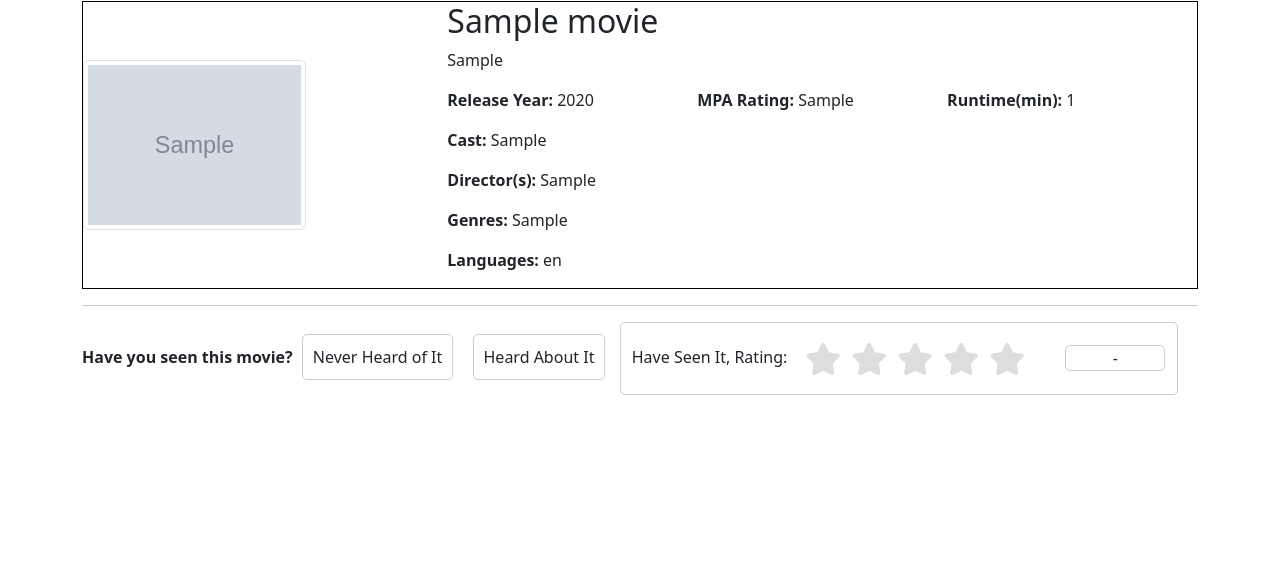
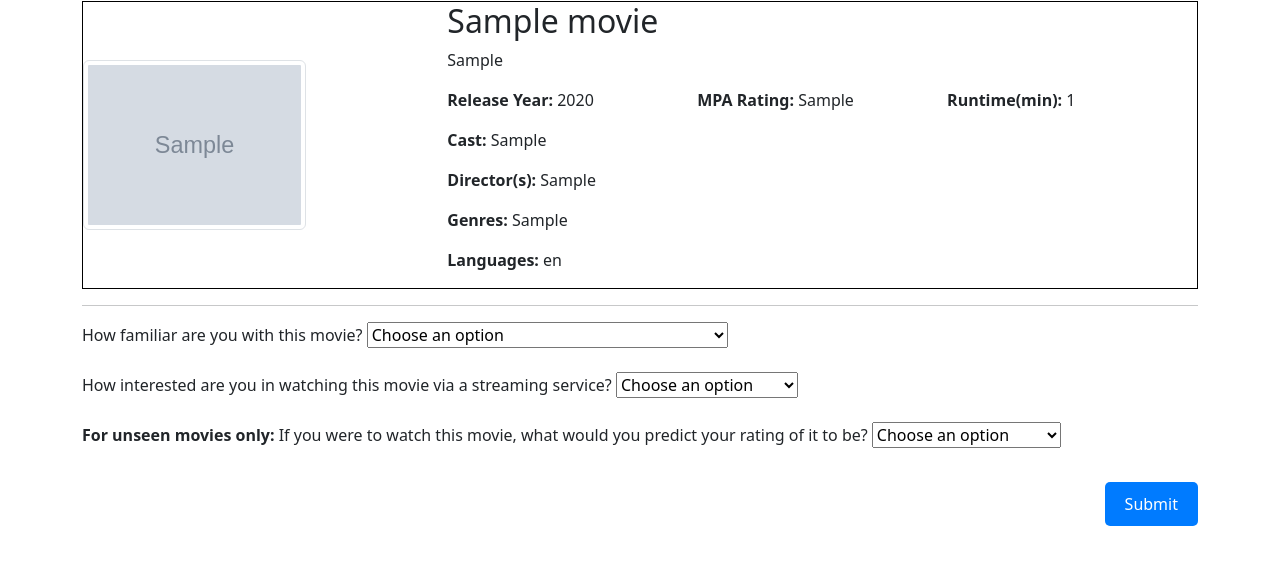
Before and after one commit to maancham/IRMrec, a Django app: template movies/templates/movies/item.html in a window 1280 px wide. Shown: the part 64-629 px from the top of the page. Run offline with Django 4.2, Linux system fonts and the light colour scheme; the template is opened without the code that fills it: values that come from a table or form of the project are taken from there, others are empty; tables that the repository leaves empty hold one stand-in row (values such as "Sample post"); grey boxes marked "Sample" are stand-in pictures; some libraries are stand-ins or nearby versions.

Commit message:
update item page form

```diff
--- a/movies/templates/movies/item.html
+++ b/movies/templates/movies/item.html
@@ -32,128 +32,19 @@
         display: flex;
     }
 
-
-    /****** Style Star Rating Widget *****/
-
-    .rating {
-        border: none;
-        float: left;
-    }
-
-    .rating > input { display: none; }
-    .rating > label:before {
-        margin: 0 10px 0 0;
-        font-size: 2em;
-        font-family: "Font Awesome 6 Free";
-        display: inline-block;
-        content: "\f005";
-    }
-
-    .rating > .half:before {
-        content: "\f089";
-        position: absolute;
-    }
-
-    .rating > label {
-        color: #ddd;
-        float: right;
-        cursor: pointer;
-    }
-
-
-    /***** CSS Magic to Highlight Stars on Hover *****/
-    .rating > input:checked ~ label, /* show gold star when clicked */
-    .rating:not(:checked) > label:hover, /* hover current star */
-    .rating:not(:checked) > label:hover ~ label { color: #dcad1a;  } /* hover previous stars in list */
-
-    .rating > input:checked + label:hover, /* hover current star when changing rating */
-    .rating > input:checked ~ label:hover,
-    .rating > label:hover ~ input:checked ~ label /* lighten current selection */
-    .rating > input:checked ~ label:hover ~ label { color: #dcad1a;  }
-
-
-    /* Reset styling when hovering outside star zone */
-    .rating:hover > label:not(:hover) {
-        color: #ddd;
+    .submit-button {
+        background-color: #007bff; /* Use a blue-ish color for the button background */
+        color: #fff; /* Text color is white */
+        padding: 10px 20px; /* Add some padding to make the button larger */
+        border: none; /* Remove the default button border */
+        border-radius: 5px; /* Rounded corners */
+        cursor: pointer; /* Add a pointer cursor when hovering over the button */
+        float: right; /* Float the button to the right */
+        margin-top: 10px; /* Add some top margin to separate it from the dropdowns */
     }
 
 
 
-    .radio-container {
-        display: inline-block;
-        margin-right: 10px;
-        margin-left: 5px;
-    }
-
-    .radio-container label {
-        display: block;
-        border: 1px solid #ccc;
-        border-radius: 5px;
-        padding: 10px;
-        text-align: center;
-        cursor: pointer;
-    }
-
-    .radio-container input[type="radio"] {
-        display: none;
-    }
-
-    .radio-container input[type="radio"]:checked + label {
-        background-color: #337ab7;
-        color: #fff;
-    }
-
-    .radio-container:hover {
-        background-color: #bbb;
-    }
-
-
-
-
-    .checkbox-group {
-        display: flex;
-        flex-wrap: wrap;
-    }
-
-    .checkbox-box {
-        position: relative;
-        display: block;
-        margin-right: 1em;
-        margin-bottom: 1em;
-        cursor: pointer;
-    }
-
-    .checkbox-box input[type="radio"] {
-        position: absolute;
-        opacity: 0;
-        cursor: pointer;
-    }
-
-    .checkbox-box .checkbox-label {
-        display: block;
-        height: 2em;
-        width: 10em;
-        line-height: 2em;
-        text-align: center;
-        /* background-color: #ddd; */
-        border: 1px solid #aaa;
-        border-radius: 4px;
-        transition: background-color 0.3s ease;
-    }
-
-    .checkbox-box input[type="radio"]:checked + .checkbox-label {
-        background-color: #337ab7;
-        color: #fff;
-    }
-
-    .checkbox-box:hover .checkbox-label {
-        background-color: #bbb;
-    }
-
-
-    .button:hover {
-        background-color: #bbb;
-    }
 </style>
 {% endblock %}
 
@@ -194,7 +85,7 @@
         </div>
     </div>
 
-
+    <!-- TODO: change this part: -->
     {% if interaction_exists %}
     <div id="previousFeedback">
         <h3 style="margin-top: 10px;">Previous feedback:</h3>
@@ -216,69 +107,68 @@
     <form method="POST" id="input-form" {% if interaction_exists %}style="display:none;"{% endif %}>
         {% csrf_token %}
 
-        <div class="form-group" id="seen-rating-fields">
-            <label><strong>Have you seen this movie?</strong></label>
-            <div class="radio-container">
-                <input type="radio" id="never-heard" name="seen_status" value="Never">
-                <label for="never-heard">Never Heard of It</label>
-            </div>
-            <div class="radio-container">
-                <input type="radio" id="just-heard" name="seen_status" value="Heared">
-                <label for="just-heard">Heard About It</label>
-            </div>
-            <div style="border: 1px solid #ccc; border-radius: 5px; padding: 1%; display: inline-block; width: 50%;">
-                <div style="display: flex; flex-direction: row;">
-                    <label style="flex: 2; margin-top: 2%;">Have Seen It, Rating:</label>
-                    <div style="flex: 3;">
-                        <fieldset class="rating" id="rating-field">
-                            <input type="radio" id="seen-and-rated" name="seen_status" value="Seen" style="display:none">
-                            <input type="radio" id="star5" name="rating" value= 5 /><label class="full" for="star5" title="Must Watch - 5"></label>
-                            <input type="radio" id="star4half" name="rating" value= 4.5 /><label class="half" for="star4half" title="Must Watch - 4.5"></label>
-                            <input type="radio" id="star4" name="rating" value= 4 /><label class="full" for="star4" title="Good - 4"></label>
-                            <input type="radio" id="star3half" name="rating" value= 3.5 /><label class="half" for="star3half" title="Good - 3.5"></label>
-                            <input type="radio" id="star3" name="rating" value= 3 /><label class="full" for="star3" title="OK - 3"></label>
-                            <input type="radio" id="star2half" name="rating" value= 2.5 /><label class="half" for="star2half" title="OK - 2.5"></label>
-                            <input type="radio" id="star2" name="rating" value= 2 /><label class="full" for="star2" title="Poor - 2"></label>
-                            <input type="radio" id="star1half" name="rating" value= 1.5 /><label class="half" for="star1half" title="Poor - 1.5"></label>
-                            <input type="radio" id="star1" name="rating" value= 1 /><label class="full" for="star1" title="Awful - 1"></label>
-                            <input type="radio" id="starhalf" name="rating" value= 0.5 /><label class="half" for="starhalf" title="Awful - 0.5"></label>
-                        </fieldset>
-                    </div>
-                    <div style="flex: 2; max-width: 100px; margin-top: 2%;">
-                        <div id="rating-preview" style="border: 1px solid #ccc; border-radius: 5px; text-align: center;">-</div>
-                    </div>
-                </div>
-            </div>
+        <div class="form-group" id="familiar-fields">
+            <label>How familiar are you with this movie?</label>
+            <select id="familiar-select" name="seen_rating">
+                <option value="">Choose an option</option>
+                <option value="Never">Never heard of it</option>
+                <option value="Familiar">Familiar with movie</option>
+                <option value="Very familiar">Very familiar (read reviews, seen trailers, etc.)</option>
+                <option value="Seen - 0.5">Seen the movie - 0.5 stars (Awful)</option>
+                <option value="Seen - 1">Seen the movie - 1 star (Awful)</option>
+                <option value="Seen - 1.5">Seen the movie - 1.5 stars (Poor)</option>
+                <option value="Seen - 2">Seen the movie - 2 stars (Poor)</option>
+                <option value="Seen - 2.5">Seen the movie - 2.5 stars (OK)</option>
+                <option value="Seen - 3">Seen the movie - 3 stars (OK)</option>
+                <option value="Seen - 3.5">Seen the movie - 3.5 stars (Good)</option>
+                <option value="Seen - 4">Seen the movie - 4 stars (Good)</option>
+                <option value="Seen - 4.5">Seen the movie - 4.5 stars (Must Watch)</option>
+                <option value="Seen - 5">Seen the movie - 5 stars (Must Watch)</option>
+            </select>
+
+            <!-- Hidden input fields -->
+            <input type="hidden" name="familiarity" id="familiarity-input">
+            <input type="hidden" name="seen_status" id="seen-status-input">
+            <input type="hidden" name="rating" id="rating-input">
+
         </div>
 
+        <br>
 
-        <div class="form-group" id="likely-feedback-field" style="display:none;">
-            <br>
-            <label for="likely_to_watch" style="padding-bottom: 5px;"><strong>If we were to recommend this movie to you, what would be your reaction?</strong></label>
-            <div class="checkbox-group">
-              <label class="checkbox-box">
-                <input type="radio" name="likely_to_watch" value="Awful/Horrible">
-                <span class="checkbox-label">Awful/Horrible</span>
-              </label>
-              <label class="checkbox-box">
-                <input type="radio" name="likely_to_watch" value="Disappointed">
-                <span class="checkbox-label">Disappointed</span>
-              </label>
-              <label class="checkbox-box">
-                <input type="radio" name="likely_to_watch" value="Not Interested">
-                <span class="checkbox-label">Not Interested</span>
-              </label>
-              <label class="checkbox-box">
-                <input type="radio" name="likely_to_watch" value="Interested">
-                <span class="checkbox-label">Interested</span>
-              </label>
-              <label class="checkbox-box">
-                <input type="radio" name="likely_to_watch" value="Very Interested">
-                <span class="checkbox-label">Very Interested</span>
-              </label>
-            </div>
+        <div class="form-group" id="watch-fields">
+            <label>How interested are you in watching this movie via a streaming service?</label>
+            <select id="watch-select" name="will_to_watch">
+                <option value="">Choose an option</option>
+                <option value="Not interested">Not interested</option>
+                <option value="Somewhat interested">Somewhat interested</option>
+                <option value="Interested">Interested</option>
+                <option value="Very interested">Very interested</option>
+                <option value="Extremely interested">Extremely interested</option>
+            </select>
         </div>
 
+        <br>
+
+        <div class="form-group" id="rating-fields">
+            <label><strong>For unseen movies only:</strong> If you were to watch this movie, what would you predict your rating of it to be?</label>
+            <select id="unseen-rating-select" name="unseen_rating_select">
+                <option value="">Choose an option</option>
+                <option value="0.5">0.5 stars (Awful)</option>
+                <option value="1">1 star (Awful)</option>
+                <option value="1.5">1.5 stars (Poor)</option>
+                <option value="2">2 stars (Poor)</option>
+                <option value="2.5">2.5 stars (OK)</option>
+                <option value="3">3 stars (OK)</option>
+                <option value="3.5">3.5 stars (Good)</option>
+                <option value="4">4 stars (Good)</option>
+                <option value="4.5">4.5 stars (Must Watch)</option>
+                <option value="5">5 stars (Must Watch)</option>
+            </select>
+        </div>
+
+        <br>
+
+        <button type="submit" class="submit-button">Submit</button>
 
     </form>
 
@@ -288,71 +178,124 @@
 
     <script>
 
-        const seenRatingField = document.getElementById('seen-rating-fields');
-        const SeenBoxes = document.querySelectorAll('input[name="seen_status"]');
-        const likelyfeedbackField = document.getElementById('likely-feedback-field');
-        const ratingStars = document.querySelectorAll('input[name="rating"]');
-        const radioButtons = document.querySelectorAll('input[name="likely_to_watch"]');
-        const editPrevButton = document.getElementById('editPreviousButton');
-        const ratingField = document.getElementById("rating-field");
-        const ratingPreview = document.getElementById("rating-preview");
+        const familiarSelect = document.getElementById('familiar-select');
+        const watchSelect = document.getElementById('watch-select');
+        const familiarityInput = document.getElementById('familiarity-input');
+        const seenStatusInput = document.getElementById('seen-status-input');
+        const ratingInput = document.getElementById('rating-input');
+        const unseenRatingInput = document.getElementById('unseen-rating-select');
+        const form = document.getElementById('input-form');
 
-        let hasClickedOnRating = false;
+
+        familiarSelect.addEventListener('change', function () {
+            const selectedValue = this.value;
+
+            if (selectedValue.startsWith('Seen')) {
+                const [_, ratingValue] = selectedValue.split(' - ');
+
+                familiarityInput.value = 'Seen';
+                seenStatusInput.value = true;
+                ratingInput.value = parseFloat(ratingValue);
+            } else {
+                familiarityInput.value = selectedValue;
+                seenStatusInput.value = false;
+            }
+        });
+
+        familiarSelect.addEventListener('change', (event) => {
+            if (seenStatusInput.value === 'true') {
+                unseenRatingInput.disabled = true; // Enable the unseen rating input
+            } else {
+                unseenRatingInput.disabled = false; // Disable the unseen rating input
+            }
+        });
+
+        unseenRatingInput.addEventListener('change', function () {
+            ratingInput.value = parseFloat(this.value);
+        });
 
 
 
-        if (editPrevButton) {
-            editPrevButton.addEventListener('click', () => {
-                document.getElementById('previousFeedback').style.display = 'none';
-                document.getElementById('input-form').style.display = 'block';
-            });
-        }
-
-
-        ratingField.addEventListener("mouseover", function(event) {
-            star_title = document.elementFromPoint(event.clientX, event.clientY).title;
-            ratingPreview.innerHTML = star_title;
-        });
-
-        ratingField.addEventListener("click", function(event) {
-            star_title = document.elementFromPoint(event.clientX, event.clientY).title;
-            ratingPreview.innerHTML = star_title;
-            hasClickedOnRating = true;
-        });
-
-        ratingField.addEventListener("mouseout", function(event) {
-            if (!hasClickedOnRating) {
-                ratingPreview.innerHTML = '-'
+        form.addEventListener('submit', function (event) {
+            if (!familiarSelect.value) {
+                alert('Please select an option for question 1.');
+                event.preventDefault();
+            } else if (!watchSelect.value) {
+                alert('Please select an option for question 2.');
+                event.preventDefault();
+            } else if (!unseenRatingInput.disabled && !unseenRatingInput.value) {
+                alert('Please select an option for question 3.');
+                event.preventDefault();
             }
         });
 
 
-        // auto choose the third option for has_seen when rating is provided
-        ratingStars.forEach(star => {
-            star.addEventListener('click', function() {
-                const seenAndRated = document.getElementById('seen-and-rated');
-                seenAndRated.checked = true;
-                likelyfeedbackField.style.display = "block";
-                seenRatingField.style.display = 'none';
-            });
 
-        });
+        // const seenRatingField = document.getElementById('seen-rating-fields');
+        // const SeenBoxes = document.querySelectorAll('input[name="seen_status"]');
+        // const likelyfeedbackField = document.getElementById('likely-feedback-field');
+        // const ratingStars = document.querySelectorAll('input[name="rating"]');
+        // const radioButtons = document.querySelectorAll('input[name="likely_to_watch"]');
+        // const editPrevButton = document.getElementById('editPreviousButton');
+        // const ratingField = document.getElementById("rating-field");
+        // const ratingPreview = document.getElementById("rating-preview");
 
-        SeenBoxes.forEach(box => {
-            box.addEventListener('click', function() {
-                likelyfeedbackField.style.display = "block";
-                seenRatingField.style.display = 'none';
-            });
-        });
+        // let hasClickedOnRating = false;
 
 
 
-        radioButtons.forEach(radioButton => {
-            radioButton.addEventListener("change", function() {
-                // submit the form when a radio button is selected
-                document.querySelector('form').submit();
-            });
-        });
+        // if (editPrevButton) {
+        //     editPrevButton.addEventListener('click', () => {
+        //         document.getElementById('previousFeedback').style.display = 'none';
+        //         document.getElementById('input-form').style.display = 'block';
+        //     });
+        // }
+
+
+        // ratingField.addEventListener("mouseover", function(event) {
+        //     star_title = document.elementFromPoint(event.clientX, event.clientY).title;
+        //     ratingPreview.innerHTML = star_title;
+        // });
+
+        // ratingField.addEventListener("click", function(event) {
+        //     star_title = document.elementFromPoint(event.clientX, event.clientY).title;
+        //     ratingPreview.innerHTML = star_title;
+        //     hasClickedOnRating = true;
+        // });
+
+        // ratingField.addEventListener("mouseout", function(event) {
+        //     if (!hasClickedOnRating) {
+        //         ratingPreview.innerHTML = '-'
+        //     }
+        // });
+
+
+        // // auto choose the third option for has_seen when rating is provided
+        // ratingStars.forEach(star => {
+        //     star.addEventListener('click', function() {
+        //         const seenAndRated = document.getElementById('seen-and-rated');
+        //         seenAndRated.checked = true;
+        //         likelyfeedbackField.style.display = "block";
+        //         seenRatingField.style.display = 'none';
+        //     });
+
+        // });
+
+        // SeenBoxes.forEach(box => {
+        //     box.addEventListener('click', function() {
+        //         likelyfeedbackField.style.display = "block";
+        //         seenRatingField.style.display = 'none';
+        //     });
+        // });
+
+
+
+        // radioButtons.forEach(radioButton => {
+        //     radioButton.addEventListener("change", function() {
+        //         // submit the form when a radio button is selected
+        //         document.querySelector('form').submit();
+        //     });
+        // });
     </script>
 
 {% endblock %}
```
